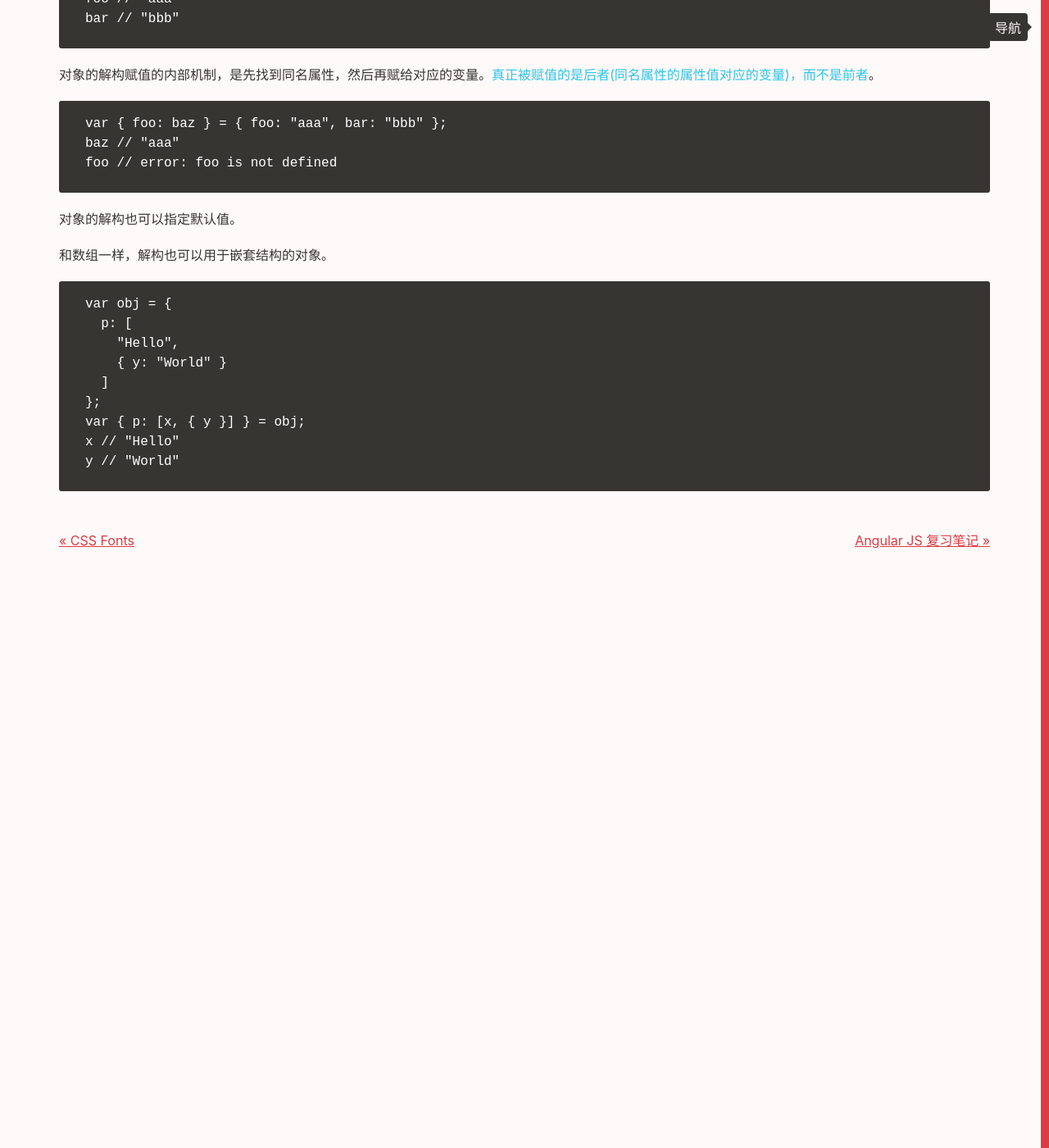
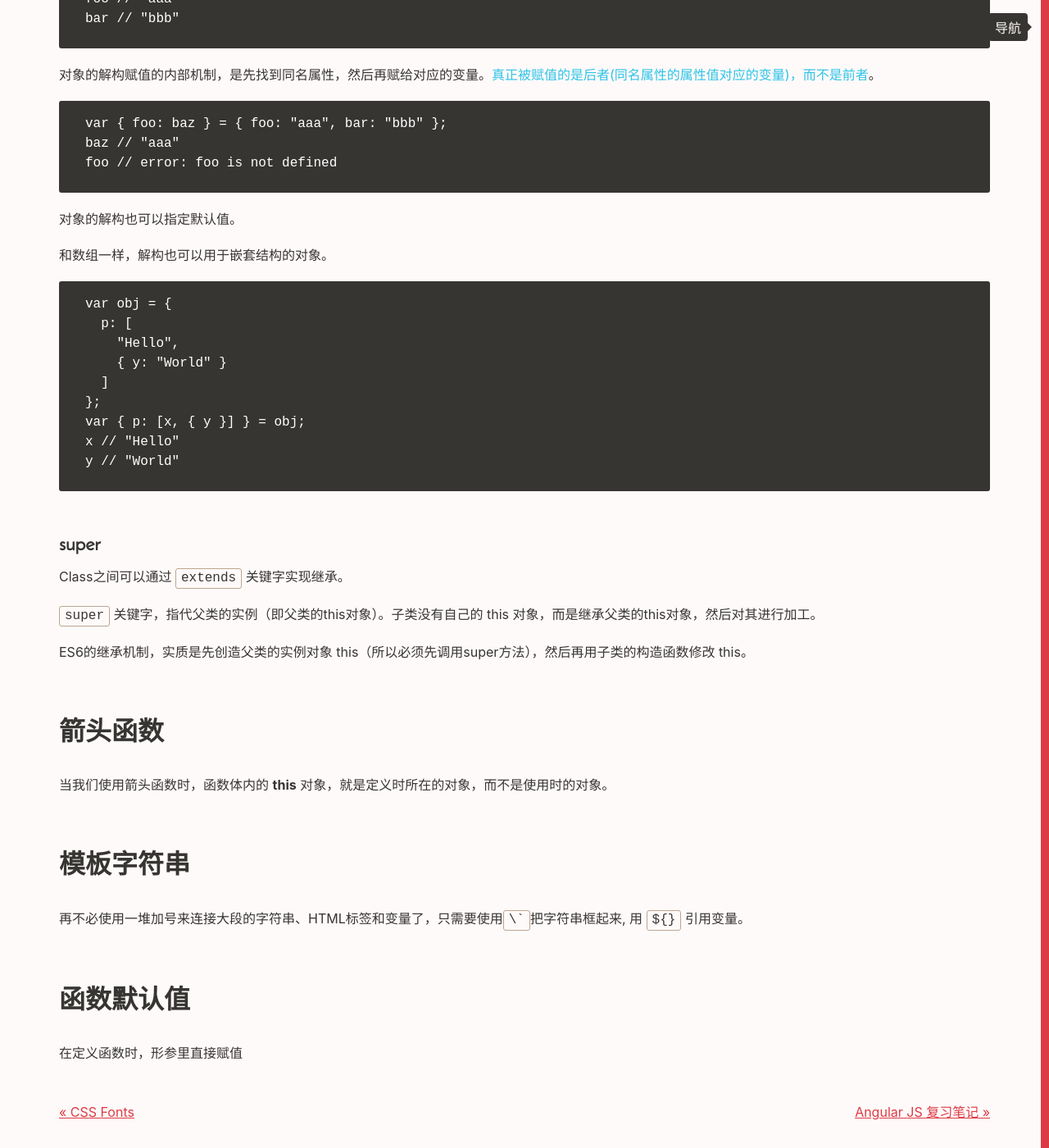
Before and after one commit to Vivi-wu/dive-into-web, a Jekyll site: the page built from _posts/2016-02-29-ECMAScript-6.markdown, in a window 1280 px wide and 1400 px high, scrolled down 2235 px. Shown: the whole window at 82% size. Built offline with Jekyll 4.4.1, drawn with Linux system fonts in a browser that asks for light colours.

Commit message:
Update es6, continue

```diff
--- a/_posts/2015-05-07-JavaScript-Conditions-Loops.markdown
+++ b/_posts/2015-05-07-JavaScript-Conditions-Loops.markdown
@@ -84,7 +84,7 @@ switch(expression) {
 区别：
 
 + **break** statement "**jumps out**" of a loop or a switch. 直接跳出循环体，执行后面的代码
-+ **continue** statement "**jumps over**"/ "**skip**" one iteration in the loop. 跳过本次循环要执行的代码，进入下一次循环。
++ **continue** statement "**jumps over**"/ "**skip**" one iteration in the loop. 在一个 for 循环里，遇到 continue 直接跳到 update expression 处（如 `i++`），不会完全终止循环的执行。
 
 ### JavaScript Labels
 
--- a/_posts/2015-12-31-JavaScript-Functions.markdown
+++ b/_posts/2015-12-31-JavaScript-Functions.markdown
@@ -150,4 +150,4 @@ Function expressions will execute automatically if the expression is followed by
 
 ## Function Return 函数返回
 
-当函数遇到 **return** 语句，即停止执行。通常计算一个返回值，给调用者。
+当函数遇到 **return** 语句，立刻停止执行。通常计算一个返回值，给调用者。
--- a/_posts/2016-02-29-ECMAScript-6.markdown
+++ b/_posts/2016-02-29-ECMAScript-6.markdown
@@ -99,3 +99,24 @@ ES6允许按照一定模式，从数组和对象中提取值，按照对应位
     var { p: [x, { y }] } = obj;
     x // "Hello"
     y // "World"
+
+
+### super
+
+Class之间可以通过 `extends` 关键字实现继承。
+
+`super` 关键字，指代父类的实例（即父类的this对象）。子类没有自己的 this 对象，而是继承父类的this对象，然后对其进行加工。
+
+ES6的继承机制，实质是先创造父类的实例对象 this（所以必须先调用super方法），然后再用子类的构造函数修改 this。
+
+## 箭头函数
+
+当我们使用箭头函数时，函数体内的 **this** 对象，就是定义时所在的对象，而不是使用时的对象。
+
+## 模板字符串
+
+再不必使用一堆加号来连接大段的字符串、HTML标签和变量了，只需要使用<code>\`</code>把字符串框起来, 用 `${}` 引用变量。
+
+## 函数默认值
+
+在定义函数时，形参里直接赋值
```
